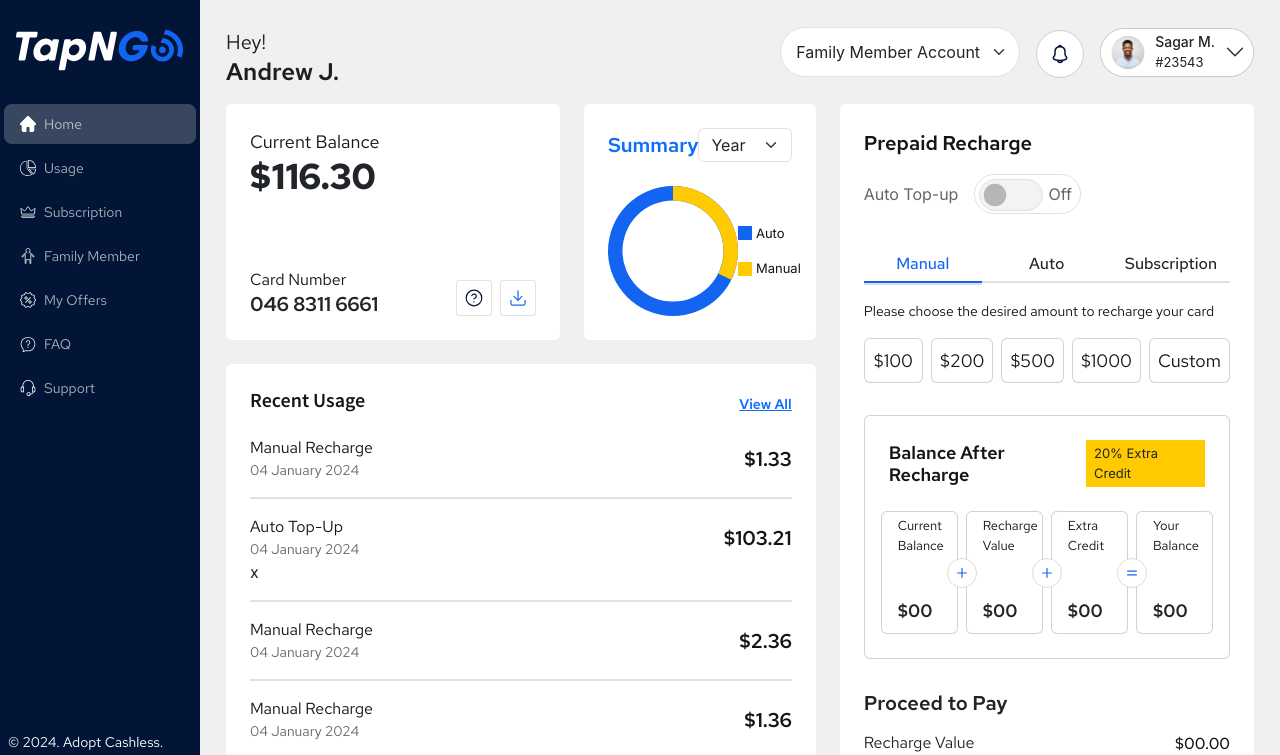
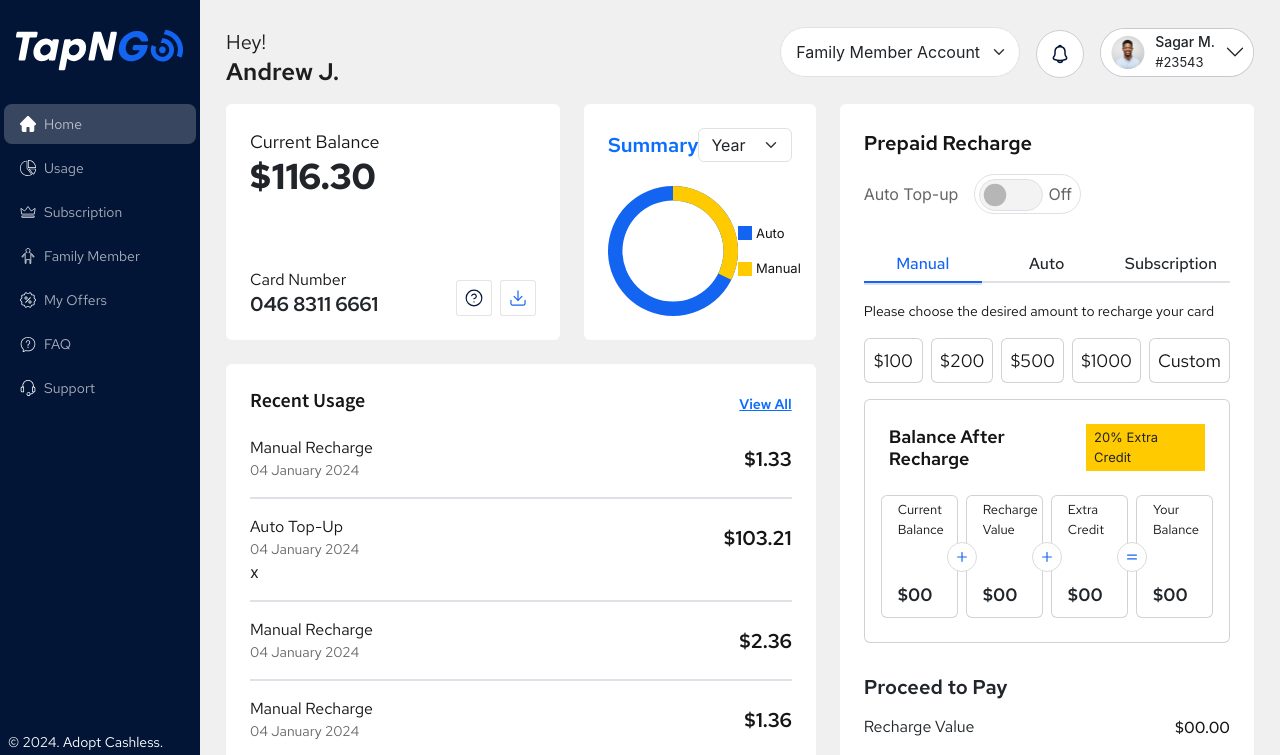
Before and after one commit to jangra-rahul/TapNGo, a Next.js app: page /Dashboard/HomeDashboard in a window 1280 px wide. Shown: the top 755 px of the page. Built offline with nearby package versions, Linux system fonts and the light colour scheme.

Commit message:
card in margin remove

```diff
--- a/src/app/Dashboard/HomeDashboard/homedashboard.css
+++ b/src/app/Dashboard/HomeDashboard/homedashboard.css
@@ -242,3 +242,7 @@ input {
     height: 95vh !important;
   }
 }
+
+.card {
+  margin: 0 !important;
+}
```
